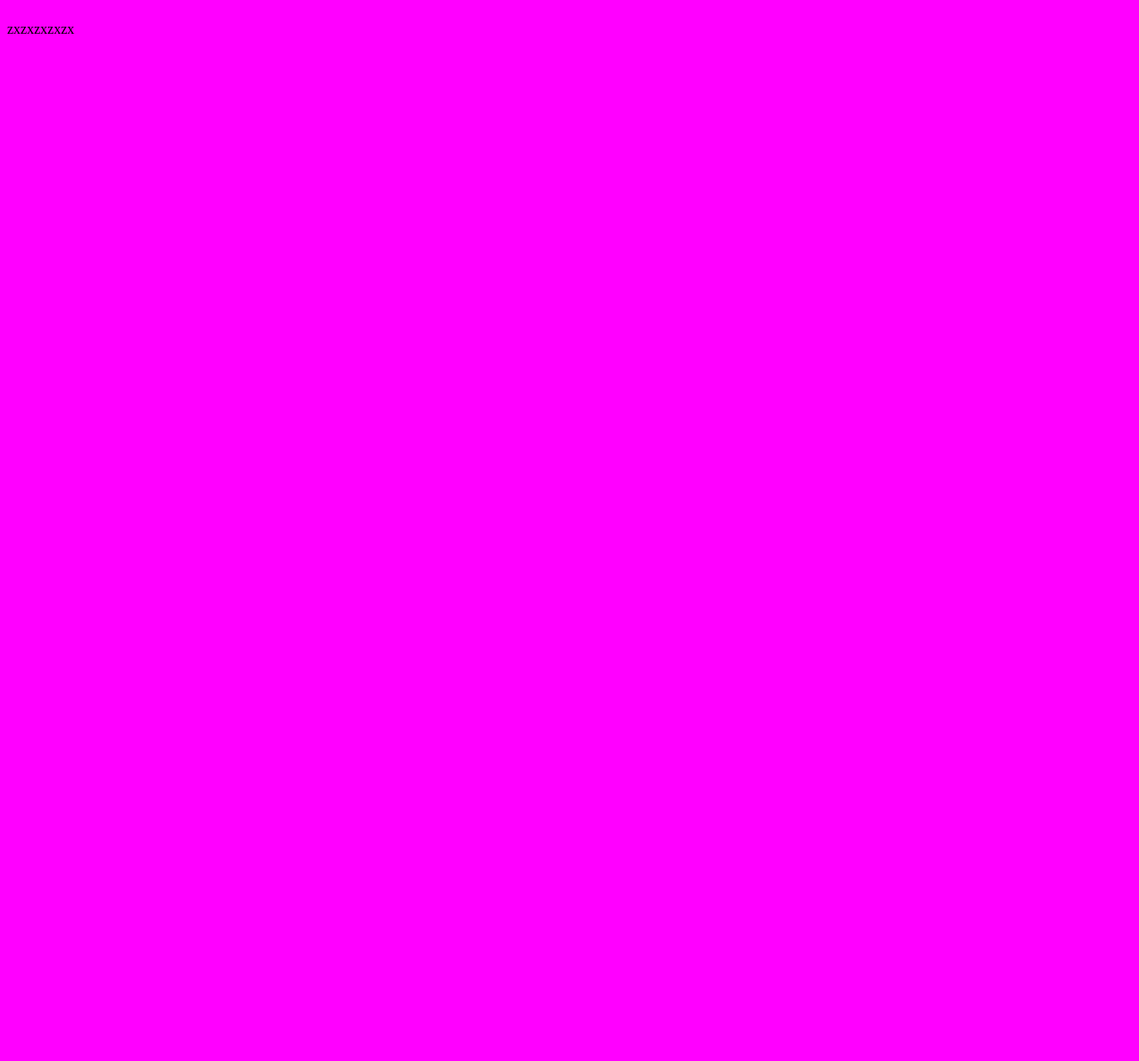
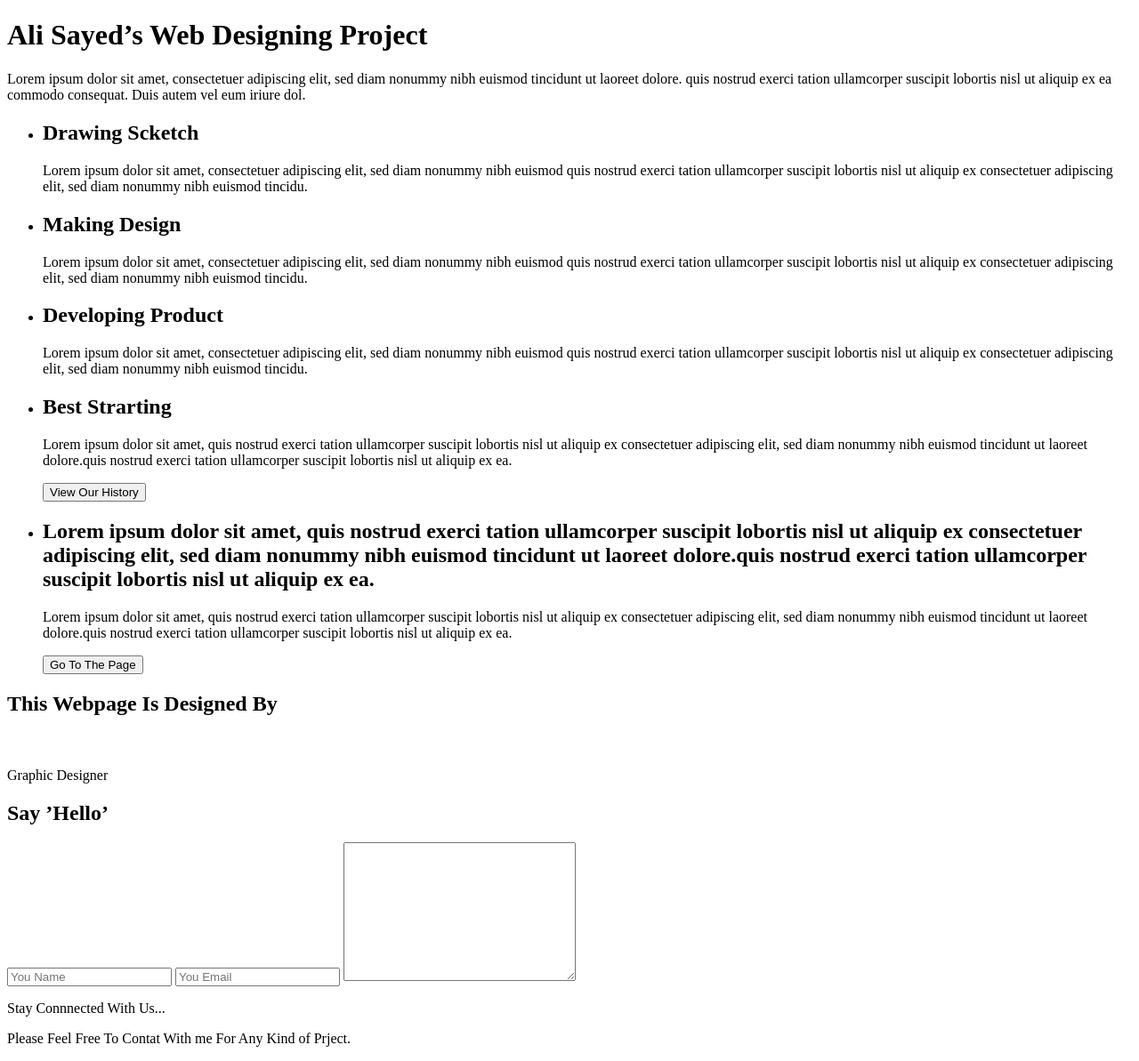
Before and after one commit to KrylovAS/my-wpc, a website built with webpack: page src/index.html in a window 1280 px wide. Shown: the whole page at 89% size. Before the commit the page ends 800 px from the top, so only its background shows below. Built offline with nearby package versions, Linux system fonts and the light colour scheme.

Commit message:
greate html markup

```diff
--- a/src/index.html
+++ b/src/index.html
@@ -8,7 +8,74 @@
 
 </head>
 <body>
+  <div class="wrapper">
+    <header class="header">
+      <div class="header__bg"></div>
+      <nav class="header__menu"></nav>
+      <div class="header__content">
+        <h1 class="header__title">Ali Sayed’s Web Designing Project</h1>
+        <p class="header__text">Lorem ipsum dolor sit amet, consectetuer adipiscing elit, sed diam nonummy nibh euismod tincidunt ut laoreet dolore.
 
-  <p>bbbb</p>
+            quis nostrud exerci tation ullamcorper suscipit lobortis nisl ut aliquip ex ea commodo consequat. Duis autem vel eum iriure dol.
+        </p>
+      </div>
+    </header>
+    <main>
+      <section class="about">
+        <ul class="about__list">
+          <li>
+            <h2 class="list__title">Drawing Scketch</h2>
+            <p class="list__text">Lorem ipsum dolor sit amet, consectetuer adipiscing elit, sed diam nonummy nibh euismod quis nostrud exerci tation ullamcorper suscipit lobortis nisl ut aliquip ex consectetuer adipiscing elit, sed diam nonummy nibh euismod tincidu.</p>
+          </li>
+          <li>
+            <h2 class="list__title">Making Design</h2>
+            <p class="list__text">Lorem ipsum dolor sit amet, consectetuer adipiscing elit, sed diam nonummy nibh euismod quis nostrud exerci tation ullamcorper suscipit lobortis nisl ut aliquip ex consectetuer adipiscing elit, sed diam nonummy nibh euismod tincidu.</p>
+          </li>
+          <li>
+            <h2 class="list__title">Developing Product</h2>
+            <p class="list__text">Lorem ipsum dolor sit amet, consectetuer adipiscing elit, sed diam nonummy nibh euismod quis nostrud exerci tation ullamcorper suscipit lobortis nisl ut aliquip ex consectetuer adipiscing elit, sed diam nonummy nibh euismod tincidu.</p>
+          </li>
+        </ul>
+        <ul>
+          <li>
+            <h2 class="list__title">Best <span>Strarting</span></h2>
+            <p class="list__text">Lorem ipsum dolor sit amet, quis nostrud exerci tation ullamcorper suscipit lobortis nisl ut aliquip ex  consectetuer adipiscing elit, sed diam nonummy nibh euismod tincidunt ut laoreet dolore.quis nostrud exerci tation ullamcorper suscipit lobortis nisl ut aliquip ex ea.</p>
+            <button class="about__list_btn">View Our History</button>
+          </li>
+          <li>
+            <h2 class="list__title">Lorem ipsum dolor sit amet, quis nostrud exerci tation ullamcorper suscipit lobortis nisl ut aliquip ex  consectetuer adipiscing elit, sed diam nonummy nibh euismod tincidunt ut laoreet dolore.quis nostrud exerci tation ullamcorper suscipit lobortis nisl ut aliquip ex ea.</h2>
+            <p class="list__text">Lorem ipsum dolor sit amet, quis nostrud exerci tation ullamcorper suscipit lobortis nisl ut aliquip ex  consectetuer adipiscing elit, sed diam nonummy nibh euismod tincidunt ut laoreet dolore.quis nostrud exerci tation ullamcorper suscipit lobortis nisl ut aliquip ex ea.</p>
+            <button class="about__list_btn">Go To The Page</button>
+          </li>
+        </ul>
+      </section>
+    </main>
+    <footer class="footer">
+      <section class="footer__lable">
+        <h2 class="footer__title">This Webpage Is <span class="footer__title--bold">Designed By</span></h2>
+        <img class="footer__logo" src="" alt="">
+        <h2 class="footer__title--bold"></h2>
+        <p class="footer__lable_text">Graphic Designer</p>
+      </section>
+      <section class="feedback">
+        <h2 class="feedback__title">Say <span class="feedback__title--bold">’Hello’</span></h2>
+        <form action="" class="feedback__form">
+          <input type="text" name="name" id="name" placeholder="You Name">
+          <input type="email" name="email" id="email" placeholder="You Email">
+          <textarea name="textarea" id="textarea" cols="30" rows="10"></textarea>
+        </form>
+        <section class="social">
+          <p class="social__top_text">Stay Connnected With Us...</p>
+          <p class="social__bottom_text">Please Feel Free To Contat With me For Any Kind of Prject.</p>
+        </section>
+      </section>
+    </footer>
+
+
+
+
+
+  </div>
+
 </body>
 </html>
--- a/src/js/main.js
+++ /dev/null
@@ -1,5 +0,0 @@
-const p = document.querySelector('p');
-
-p.innerHTML = "zxzxzxzxzx"
-
-console.log('cccc')
--- a/src/scss/main.scss
+++ b/src/scss/main.scss
@@ -1,4 +1,3 @@
 body {
-  background-color: #ff00ff;
-  display: flex;
+
 }
```
Also changed, not shown: 1 other file.
